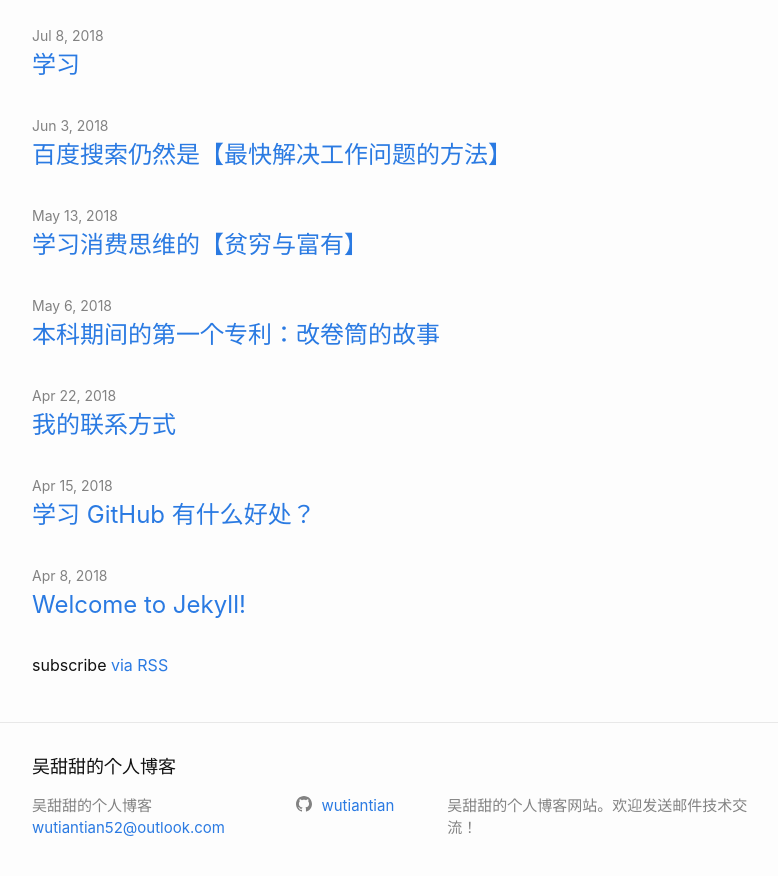
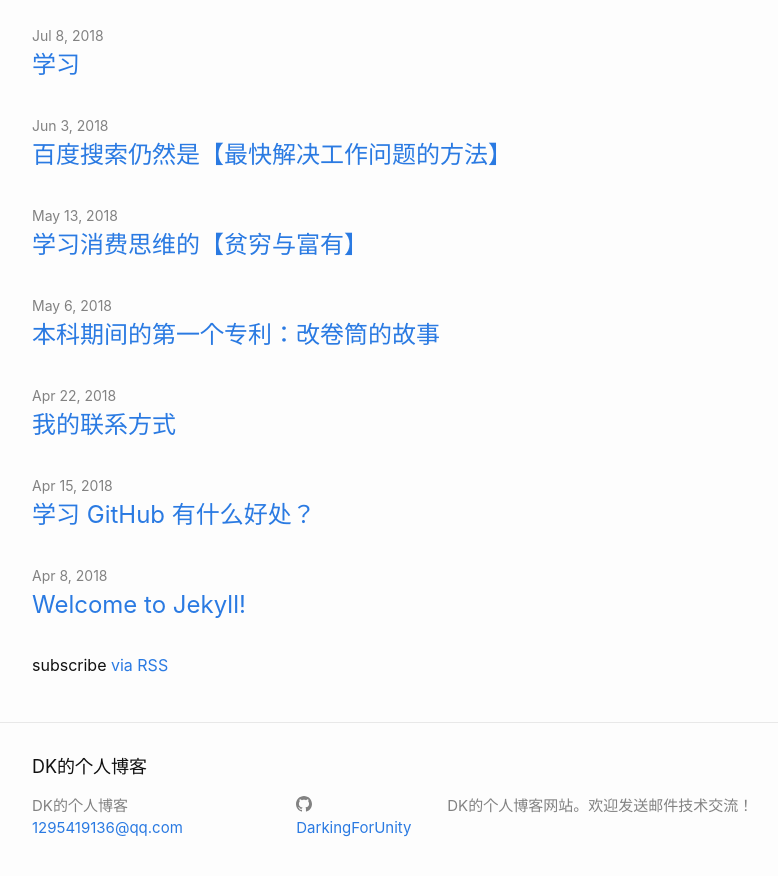
Before and after one commit to wutiantian/wutiantian.github.io, a Jekyll site: the page built from index.md, in a window 1280 px wide and 900 px high, scrolled down 1926 px. Shown: the top 876 px of the window, without its empty margins (238-1016 px from the left). Built offline with Jekyll 4.4.1, drawn with Linux system fonts in a browser that asks for light colours.

Commit message:
Update _config.yml

```diff
--- a/_config.yml
+++ b/_config.yml
@@ -13,15 +13,15 @@
 # you will see them accessed via {{ site.title }}, {{ site.email }}, and so on.
 # You can create any custom variable you would like, and they will be accessible
 # in the templates via {{ site.myvariable }}.
-email: wutiantian52@outlook.com
+email: 1295419136@qq.com
 description: >- # this means to ignore newlines until "baseurl:"
-  吴甜甜的个人博客网站。欢迎发送邮件技术交流！
+  DK的个人博客网站。欢迎发送邮件技术交流！
 baseurl: ""
 #注意此处最好为空引用，王顶老师提示我否则将导致网址的重叠。例如加了url一样的内容就会造成两遍重复url地址造成异常。
-url: "wutiantian.github.io"
-title: 吴甜甜的个人博客
-github_username:  wutiantian
-host : 192.168.132.129
+url: "https://darking.com.cn/"
+title: DK的个人博客
+github_username:  DarkingForUnity
+host :
 permalink: none
 # Build settings
 markdown: kramdown
```
